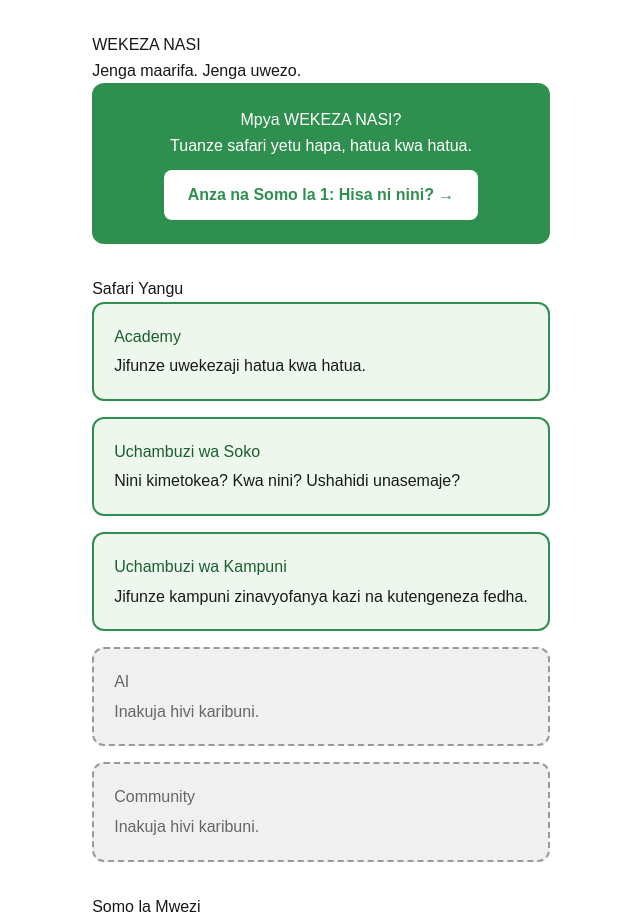
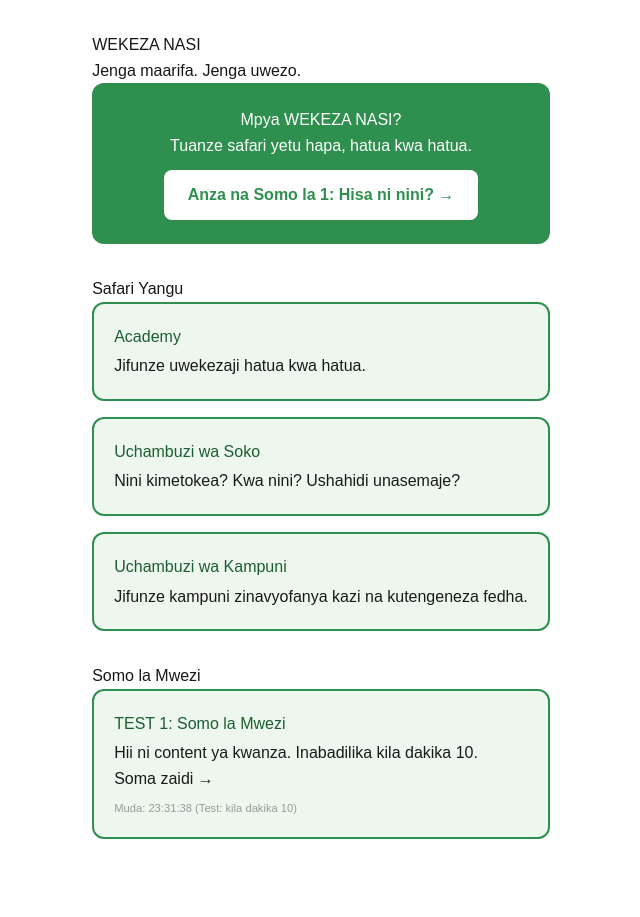
Before and after one commit to sadikiabubakari698-crypto/wekeza_nasi, a Next.js app in the folder wekeza-nasi-app/: page / in a window 1280 px wide. Shown: the top 917 px of the page, without its empty margins (319-959 px from the left). After the commit the page ends 887 px from the top, so only its background shows below. Built offline with nearby package versions, Linux system fonts and the light colour scheme.

Commit message:
Test: Somo la Mwezi linabadilika kila dakika 10

```diff
--- a/wekeza-nasi-app/app/page.js
+++ b/wekeza-nasi-app/app/page.js
@@ -28,14 +28,6 @@ export default function Home() {
         <h3>Uchambuzi wa Kampuni</h3>
         <p style={{ margin: 0 }}>Jifunze kampuni zinavyofanya kazi na kutengeneza fedha.</p>
       </a>
-      <div className="area-card-soon">
-        <h3>AI</h3>
-        <p style={{ margin: 0 }}>Inakuja hivi karibuni.</p>
-      </div>
-      <div className="area-card-soon">
-        <h3>Community</h3>
-        <p style={{ margin: 0 }}>Inakuja hivi karibuni.</p>
-      </div>
 
       <h2 style={{ marginTop: "2rem" }}>Somo la Mwezi</h2>
       <MonthlyContent items={allPlanned} />
--- a/wekeza-nasi-app/components/MonthlyContent.js
+++ b/wekeza-nasi-app/components/MonthlyContent.js
@@ -1,23 +1,38 @@
 "use client";
 import { useEffect, useState } from "react";
 
+const TEST_INTERVAL_MS = 10 * 60 * 1000;
+
 export default function MonthlyContent({ items }) {
   const [current, setCurrent] = useState(null);
-  const [now, setNow] = useState(new Date());
+  const [now, setNow] = useState(null);
 
   useEffect(() => {
     const update = () => {
       const currentTime = new Date();
       setNow(currentTime);
-      const eligible = items
-        .filter((item) => new Date(item.publishDate) <= currentTime)
-        .sort((a, b) => new Date(b.publishDate) - new Date(a.publishDate));
-      setCurrent(eligible[0] || null);
+
+      if (!items || items.length === 0) {
+        setCurrent(null);
+        return;
+      }
+
+      const isTest = items.some((item) => item.testMode === true);
+
+      if (isTest) {
+        const slot = Math.floor(Date.now() / TEST_INTERVAL_MS);
+        const index = slot % items.length;
+        setCurrent(items[index]);
+      } else {
+        const eligible = items
+          .filter((item) => new Date(item.publishDate) <= currentTime)
+          .sort((a, b) => new Date(b.publishDate) - new Date(a.publishDate));
+        setCurrent(eligible[0] || null);
+      }
     };
 
     update();
-    // Angalia kila sekunde 30
-    const interval = setInterval(update, 30 * 1000);
+    const interval = setInterval(update, 10 * 1000);
     return () => clearInterval(interval);
   }, [items]);
 
@@ -25,9 +40,6 @@ export default function MonthlyContent({ items }) {
     return (
       <div className="area-card">
         <p><em>Hakuna content kwa sasa.</em></p>
-        <p style={{ fontSize: "0.75rem", color: "#999" }}>
-          Muda wa sasa: {now.toLocaleString("sw-TZ")}
-        </p>
       </div>
     );
   }
@@ -36,12 +48,12 @@ export default function MonthlyContent({ items }) {
     <div className="area-card">
       <h3 style={{ marginTop: 0 }}>{current.title}</h3>
       <p>{current.excerpt}</p>
-      {current.link && (
-        <a href={current.link}>Soma zaidi &rarr;</a>
+      {current.link && <a href={current.link}>Soma zaidi &rarr;</a>}
+      {now && (
+        <p style={{ fontSize: "0.7rem", color: "#999", marginTop: "0.5rem" }}>
+          Muda: {now.toLocaleTimeString("sw-TZ")} (Test: kila dakika 10)
+        </p>
       )}
-      <p style={{ fontSize: "0.7rem", color: "#999", marginTop: "0.5rem" }}>
-        Imepublish: {new Date(current.publishDate).toLocaleString("sw-TZ")}
-      </p>
     </div>
   );
 }
--- a/wekeza-nasi-app/content/content.json
+++ b/wekeza-nasi-app/content/content.json
@@ -1,24 +1,32 @@
 [
   {
-    "id": "test-a",
-    "title": "TEST A: Content ya Sasa",
-    "type": "test",
+    "id": "test-1",
+    "title": "TEST 1: Somo la Mwezi",
     "category": "planned",
-    "excerpt": "Hii ni content ya kwanza. Inaonekana sasa.",
+    "status": "published",
+    "excerpt": "Hii ni content ya kwanza. Inabadilika kila dakika 10.",
     "link": "/somo1",
-    "publishDate": "2026-09-11T10:00:00",
-    "frequency": "monthly",
-    "status": "published"
+    "publishDate": "2026-09-01",
+    "testMode": true
   },
   {
-    "id": "test-b",
-    "title": "TEST B: Content ya Baadaye",
-    "type": "test",
+    "id": "test-2",
+    "title": "TEST 2: Somo la Mwezi",
     "category": "planned",
-    "excerpt": "Hii ni content ya pili. Inaonekana baada ya dakika 5.",
+    "status": "published",
+    "excerpt": "Hii ni content ya pili. Inabadilika kila dakika 10.",
     "link": "/somo2",
-    "publishDate": "2026-09-11T10:35:00",
-    "frequency": "monthly",
-    "status": "published"
+    "publishDate": "2026-09-02",
+    "testMode": true
+  },
+  {
+    "id": "test-3",
+    "title": "TEST 3: Somo la Mwezi",
+    "category": "planned",
+    "status": "published",
+    "excerpt": "Hii ni content ya tatu. Inabadilika kila dakika 10.",
+    "link": "/somo3",
+    "publishDate": "2026-09-03",
+    "testMode": true
   }
 ]
--- a/wekeza-nasi-app/lib/content-engine.js
+++ b/wekeza-nasi-app/lib/content-engine.js
@@ -18,8 +18,6 @@ export function getPlannedContent() {
     .sort((a, b) => new Date(b.publishDate) - new Date(a.publishDate));
 }
 
-// MPYA: Chukua items zote za "planned" (bila filter ya muda)
-// Tutatumia hii kwenye client component
 export function getAllPlannedItems() {
   return contentData
     .filter((item) => item.category === "planned" && item.status === "published")
```
